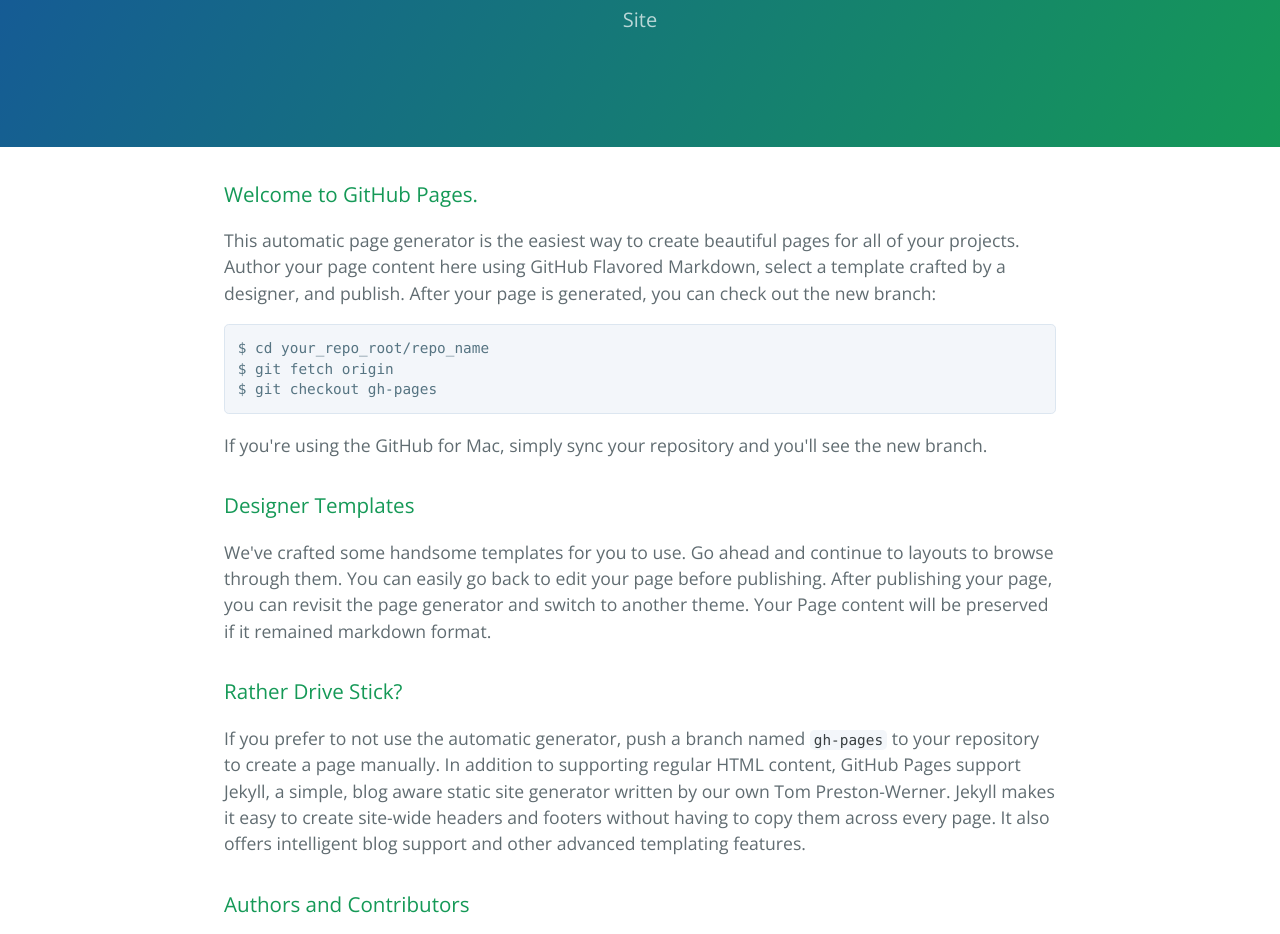
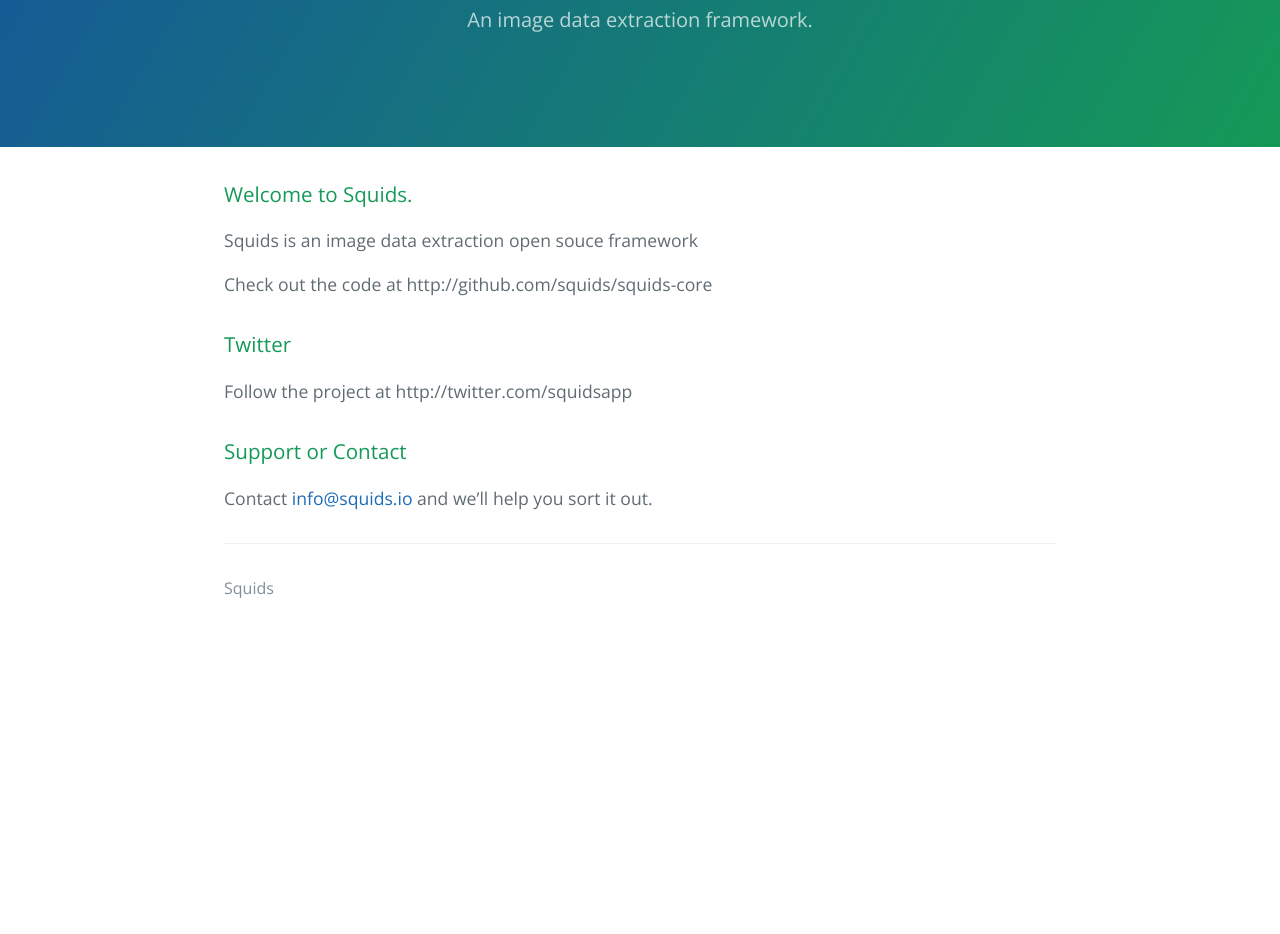
Before and after one commit to squids/squids.github.io, a plain HTML site: page index.html in a window 1280 px wide. Shown: the part 170-1104 px from the top of the page. After the commit the page ends 802 px from the top, so only its background shows below. Drawn offline with nearby package versions, Linux system fonts and the light colour scheme.

Commit message:
removed example code

```diff
--- a/index.html
+++ b/index.html
@@ -11,46 +11,31 @@
   </head>
   <body>
     <section class="page-header">
-      <h1 class="project-name">Squids.GitHub.io</h1>
-      <h2 class="project-tagline">Site</h2>
+      <h1 class="project-name">Squids</h1>
+      <h2 class="project-tagline">An image data extraction framework.</h2>
     </section>
 
     <section class="main-content">
       <h3>
-<a id="welcome-to-github-pages" class="anchor" href="#welcome-to-github-pages" aria-hidden="true"><span class="octicon octicon-link"></span></a>Welcome to GitHub Pages.</h3>
+<a id="welcome-to-github-pages" class="anchor" href="#welcome-to-github-pages" aria-hidden="true"><span class="octicon octicon-link"></span></a>Welcome to Squids.</h3>
 
-<p>This automatic page generator is the easiest way to create beautiful pages for all of your projects. Author your page content here using GitHub Flavored Markdown, select a template crafted by a designer, and publish. After your page is generated, you can check out the new branch:</p>
+<p>Squids is an image data extraction open souce framework</p>
+<p>Check out the code at http://github.com/squids/squids-core</p>
 
-<pre><code>$ cd your_repo_root/repo_name
-$ git fetch origin
-$ git checkout gh-pages
-</code></pre>
-
-<p>If you're using the GitHub for Mac, simply sync your repository and you'll see the new branch.</p>
 
 <h3>
-<a id="designer-templates" class="anchor" href="#designer-templates" aria-hidden="true"><span class="octicon octicon-link"></span></a>Designer Templates</h3>
+<a id="twitter" class="anchor" href="#twitter" aria-hidden="true"><span class="octicon octicon-link"></span></a>Twitter</h3>
 
-<p>We've crafted some handsome templates for you to use. Go ahead and continue to layouts to browse through them. You can easily go back to edit your page before publishing. After publishing your page, you can revisit the page generator and switch to another theme. Your Page content will be preserved if it remained markdown format.</p>
-
-<h3>
-<a id="rather-drive-stick" class="anchor" href="#rather-drive-stick" aria-hidden="true"><span class="octicon octicon-link"></span></a>Rather Drive Stick?</h3>
-
-<p>If you prefer to not use the automatic generator, push a branch named <code>gh-pages</code> to your repository to create a page manually. In addition to supporting regular HTML content, GitHub Pages support Jekyll, a simple, blog aware static site generator written by our own Tom Preston-Werner. Jekyll makes it easy to create site-wide headers and footers without having to copy them across every page. It also offers intelligent blog support and other advanced templating features.</p>
-
-<h3>
-<a id="authors-and-contributors" class="anchor" href="#authors-and-contributors" aria-hidden="true"><span class="octicon octicon-link"></span></a>Authors and Contributors</h3>
-
-<p>You can <a href="https://github.com/blog/821" class="user-mention">@mention</a> a GitHub username to generate a link to their profile. The resulting <code>&lt;a&gt;</code> element will link to the contributor's GitHub Profile. For example: In 2007, Chris Wanstrath (<a href="https://github.com/defunkt" class="user-mention">@defunkt</a>), PJ Hyett (<a href="https://github.com/pjhyett" class="user-mention">@pjhyett</a>), and Tom Preston-Werner (<a href="https://github.com/mojombo" class="user-mention">@mojombo</a>) founded GitHub.</p>
+<p>Follow the project at http://twitter.com/squidsapp</p>
 
 <h3>
 <a id="support-or-contact" class="anchor" href="#support-or-contact" aria-hidden="true"><span class="octicon octicon-link"></span></a>Support or Contact</h3>
 
-<p>Having trouble with Pages? Check out the documentation at <a href="https://help.github.com/pages">https://help.github.com/pages</a> or contact <a href="mailto:support@github.com">support@github.com</a> and we’ll help you sort it out.</p>
+<p>Contact <a href="mailto:info@squids.io">info@squids.io</a> and we’ll help you sort it out.</p>
 
       <footer class="site-footer">
 
-        <span class="site-footer-credits">This page was generated by <a href="https://pages.github.com">GitHub Pages</a> using the <a href="https://github.com/jasonlong/cayman-theme">Cayman theme</a> by <a href="https://twitter.com/jasonlong">Jason Long</a>.</span>
+        <span class="site-footer-credits">Squids</span>
       </footer>
 
     </section>
```
